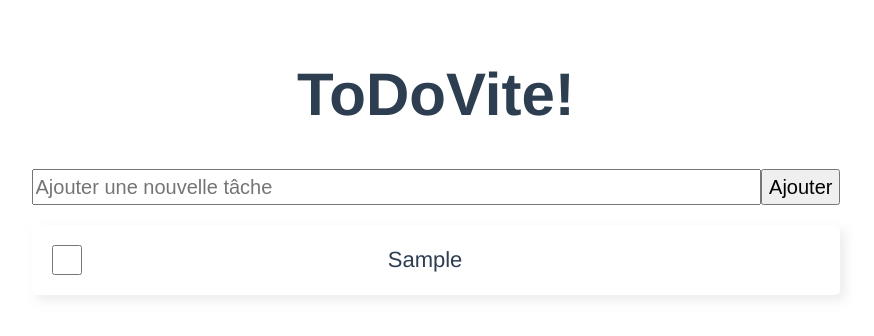
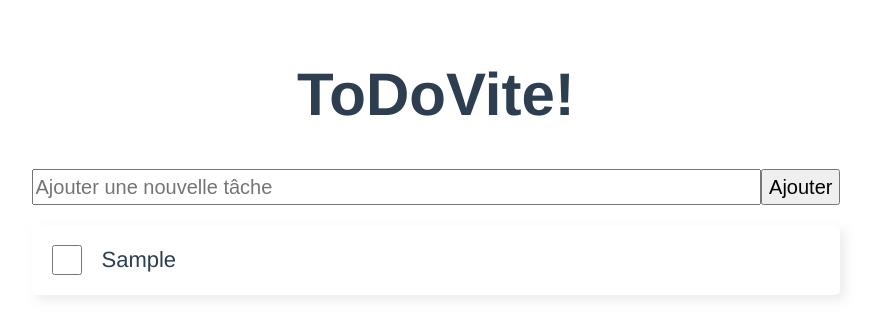
Before and after one commit to RobinJahan/toDoVite, a Vue app: page / in a window 1280 px wide. Both pictures are taken after typing "Sample" into the empty fields and a click on the button "Ajouter". Shown: the top 336 px of the page, without its empty margins (204-1078 px from the left). Built offline with nearby package versions, Linux system fonts and the light colour scheme.

Commit message:
update style

```diff
--- a/src/components/Task.vue
+++ b/src/components/Task.vue
@@ -54,8 +54,8 @@ export default {
 }
 .label{
     width: 80%;
-    display: block;
     overflow: hidden;
+    text-align: justify;
 }
 .label > p {
     font-size: 22px;
```
